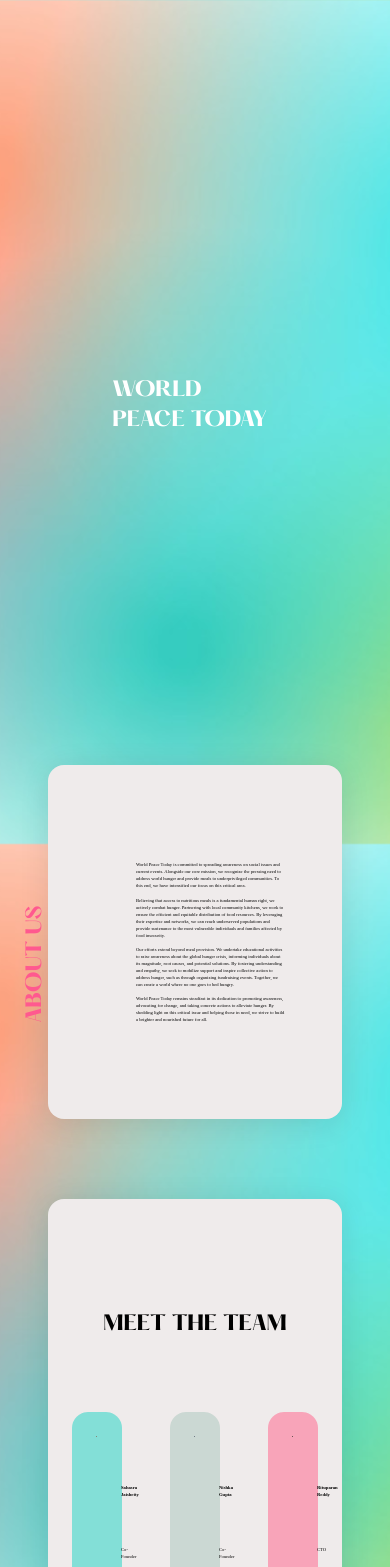
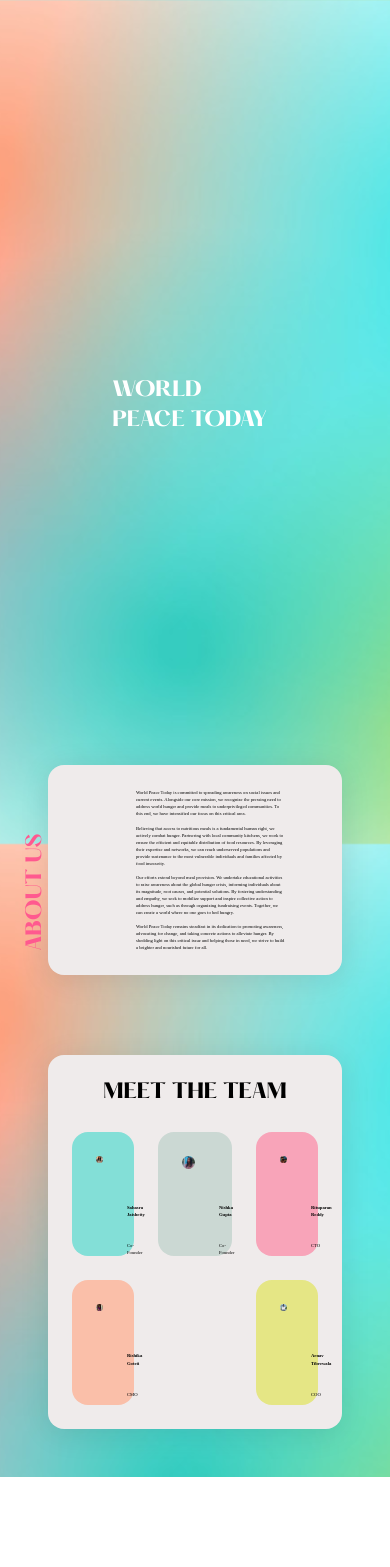
Before and after one commit to ARandomNeko/Inicio, a SvelteKit app in the folder inicio/: page / in a window 390 px wide. Shown: the top 1567 px of the page. After the commit the page ends 1477 px from the top, so only its background shows below. Built offline with nearby package versions, Linux system fonts and the light colour scheme; a web font is replaced by a local one.

Commit message:
responsive design

```diff
--- a/inicio/src/routes/+page.svelte
+++ b/inicio/src/routes/+page.svelte
@@ -12,7 +12,7 @@
 
 
 
-<section class=" card py-24 px-12">
+<section class=" card py-6 px-12">
     <!--About Us-->
     <div class="flex content-center">
         <div class=" basis-1/6 rotated-text  FF598F 2xl:text-9xl xl:text-8xl lg:text-7xl md:text-6xl text-4xl" style="font-family: pp_hattonbold;">
@@ -39,54 +39,54 @@
 
 </section>
 
-<section class=" card py-24 2 mt-20">
+<section class=" card  2 mt-20 py-6">
     <!--Meet the team-->
-    <div class="  py-16">
-        <h1 class="text-center  -translate-y-12"> MEET THE TEAM</h1>
+    <div class="">
+        <h1 class="text-center  "> MEET THE TEAM</h1>
         <div class=" grid grid-cols-3 grid-rows-2 place-content-center">
             <!-- ONE -->
-            <div class="text-center mt-6 rounded-2xl p-6 mx-6 grid grid-cols-2" style="background-color: rgb(131,223,215);">
+            <div class="text-center mt-6 rounded-2xl p-6 grid grid-cols-2 mx-3 ml-6" style="background-color: rgb(131,223,215);">
                 <img src="/assets/sahasra.jpeg" class="cropped rounded-2xl">
-                <div>
+                <div class="-mb-12">
                     <p class="text-left ml-6 mt-12 font-bold">
                         Sahasra <br> Jaishetty
 
                     </p>
-                    <p class="text-left ml-6 mt-12">Co-Founder</p>
+                    <p class="text-left ml-6 mt-12 -translate-y-6">Co-Founder</p>
                 </div>
 
             </div>
             <!-- TWO -->
-            <div class="text-center mt-6 rounded-2xl p-6 mx-6  grid grid-cols-2" style="background-color: rgb(203,216,211);">
+            <div class="text-center mt-6 rounded-2xl p-6 grid grid-cols-2 mx-3" style="background-color: rgb(203,216,211);">
                 <img src="/assets/nishka.jpeg" class="cropped rounded-2xl">
-                <div>
+                <div class="-mb-12">
                     <p class="text-left ml-6 mt-12 font-bold">
                         Nishka <br> Gupta
 
                     </p>
-                    <p class="text-left ml-6 mt-12">Co-Founder</p>
+                    <p class="text-left ml-6 mt-12 -translate-y-6">Co-Founder</p>
                 </div>
             </div>
             <!-- THREE -->
-            <div class="text-center mt-6 rounded-2xl p-6 mx-6  grid grid-cols-2" style="background-color: rgb(248,164,185);">
+            <div class="text-center mt-6 rounded-2xl p-6 grid grid-cols-2 mx-3 mr-6" style="background-color: rgb(248,164,185);">
                 <img src="/assets/ritu.jpeg" class="cropped rounded-2xl">
-                <div>
+                <div class="-mb-12">
                     <p class="text-left ml-6 mt-12 font-bold">
                         Rituparan <br> Reddy
 
                     </p>
-                    <p class="text-left ml-6 mt-12">CTO</p>
+                    <p class="text-left ml-6 mt-12 -translate-y-6">CTO</p>
                 </div>
             </div>
             <!-- FOUR -->
-            <div class="text-center mt-6 rounded-2xl p-6 mx-6  grid grid-cols-2" style="background-color: rgb(250,191,169);">
+            <div class="text-center mt-6 rounded-2xl p-6 grid grid-cols-2 mx-3 ml-6" style="background-color: rgb(250,191,169);">
                 <img src="/assets/rishika.jpeg" class="cropped rounded-2xl">
-                <div>
+                <div class="-mb-12">
                     <p class="text-left ml-6 mt-12 font-bold">
                         Rishika <br> Goteti
 
                     </p>
-                    <p class="text-left ml-6 mt-12">CMO</p>
+                    <p class="text-left ml-6 mt-12 -translate-y-6">CMO</p>
                 </div>
             </div>
             <!-- FIVE blank -->
@@ -94,14 +94,14 @@
 
             </div>
             <!-- SIX -->
-            <div class="text-center mt-6 rounded-2xl p-6 mx-6  grid grid-cols-2" style="background-color: rgb(229,230,133);">
+            <div class="text-center mt-6 rounded-2xl p-6 grid grid-cols-2 mx-3 mr-6" style="background-color: rgb(229,230,133);">
                 <img src="/assets/arnav.jpeg" class="cropped rounded-2xl">
-                <div>
+                <div class="-mb-12">
                     <p class="text-left ml-6 mt-12 font-bold">
                         Arnav <br> Tibrewala
 
                     </p>
-                    <p class="text-left ml-6 mt-12">COO</p>
+                    <p class="text-left ml-6 mt-12 -translate-y-6">COO</p>
                 </div>
             </div>
         </div>
```
